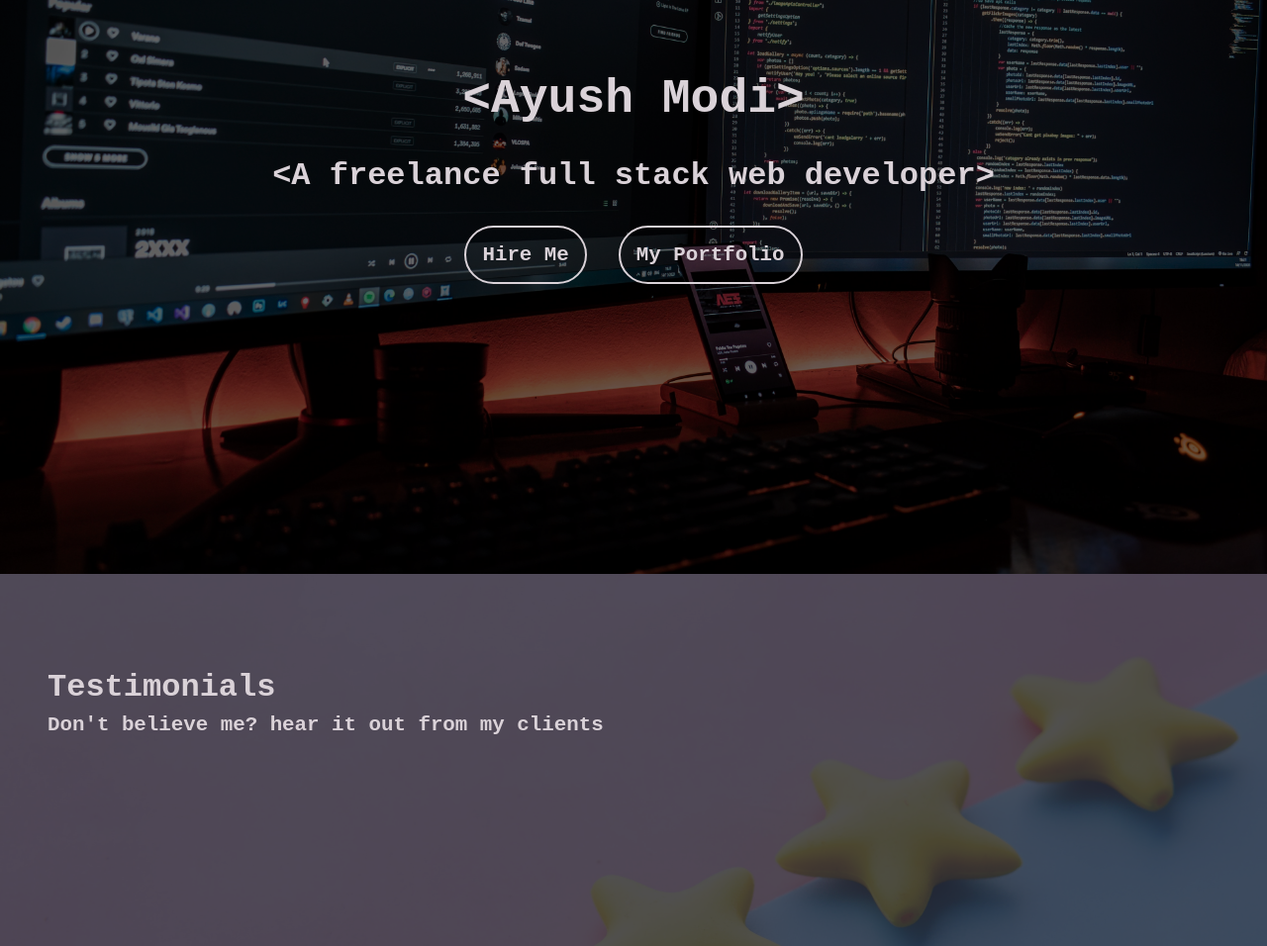
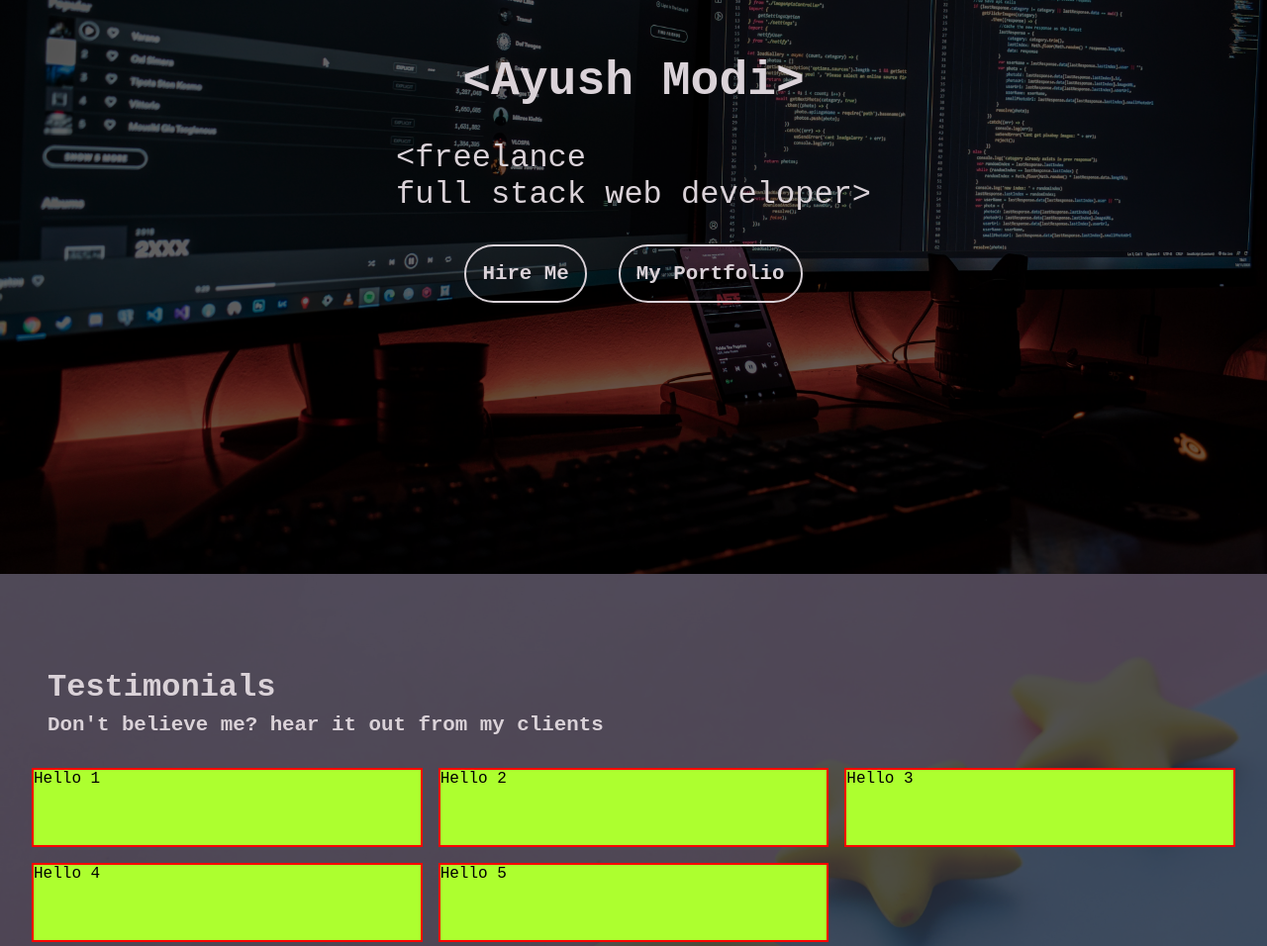
Before and after one commit to ayushmodi2002/webdev-portfolio, a website: page public/index.html in a window 1280 px wide. Shown: the part 220-1176 px from the top of the page at 99% size. Drawn offline with nearby package versions, Linux system fonts and the light colour scheme.

Commit message:
seventh commit

```diff
--- a/public/css/styles.css
+++ b/public/css/styles.css
@@ -71,11 +71,12 @@
     font-size: 3rem;
 }
 .trail-text{
-    padding:2rem;
-    display:grid;
-    place-items:center;
+    margin:2rem;
+    display:flex;
+    justify-content: center;
+    align-items: center;
     font-size:2rem;
-    font-weight:600;
+    font-weight:400;
 }
 .btns{
     display:flex;
@@ -129,15 +130,15 @@
     color:#dad2d8;
 }
 .testimonials{
-
+    overflow-y: hidden;
     padding:2rem;
 }
 .test-container{
     display:grid;
-    grid-template-columns: repeat(auto-fill, minmax(20rem,4fr));
+    grid-template-columns: repeat(auto-fill, minmax(20rem,2fr));
     padding-top:2rem;
     grid-gap:1rem;
-    grid-auto-rows: minmax(8rem, 10rem);
+    grid-auto-rows: minmax(4rem, 5rem);
 }
 .test-items{
     background-color: greenyellow;
--- a/public/index.html
+++ b/public/index.html
@@ -34,7 +34,7 @@
             </section>
             <section class="hero">
                 <h3 class="hero-name">&lt;Ayush Modi&gt;</h3>
-                <p class="trail-text">&lt;A freelance full stack web developer&gt;</p>
+                <p class="trail-text">&lt;freelance<br> full stack web developer&gt;</p>
                 <div class="btns">
                     <a href="#" class="hire-me">Hire Me</a>
                     <a href="#" class="my-portfolio">My Portfolio</a>
@@ -48,13 +48,13 @@
             <section class="testimonials">
                 <h4 class="heading-test">Testimonials</h4>
                 <h5 class="subtitle-test">Don't believe me? hear it out from my clients</h6>
-                <!-- <div class="test-container">
+                <div class="test-container">
                     <div class="test-items">Hello 1</div>
                     <div class="test-items">Hello 2</div>
                     <div class="test-items">Hello 3</div>
                     <div class="test-items">Hello 4</div>
                     <div class="test-items">Hello 5</div>
-                </div> -->
+                </div>
             </section>
         </div>
     </div>
```
